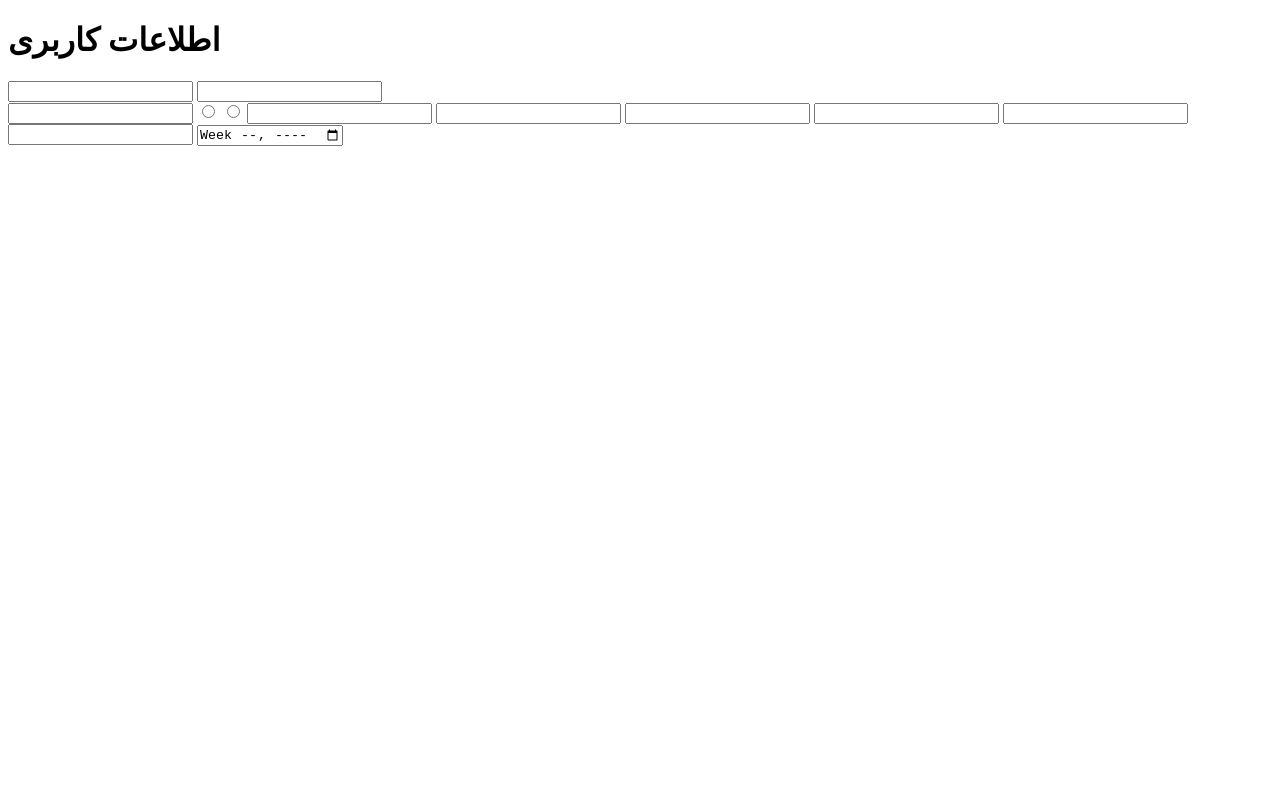
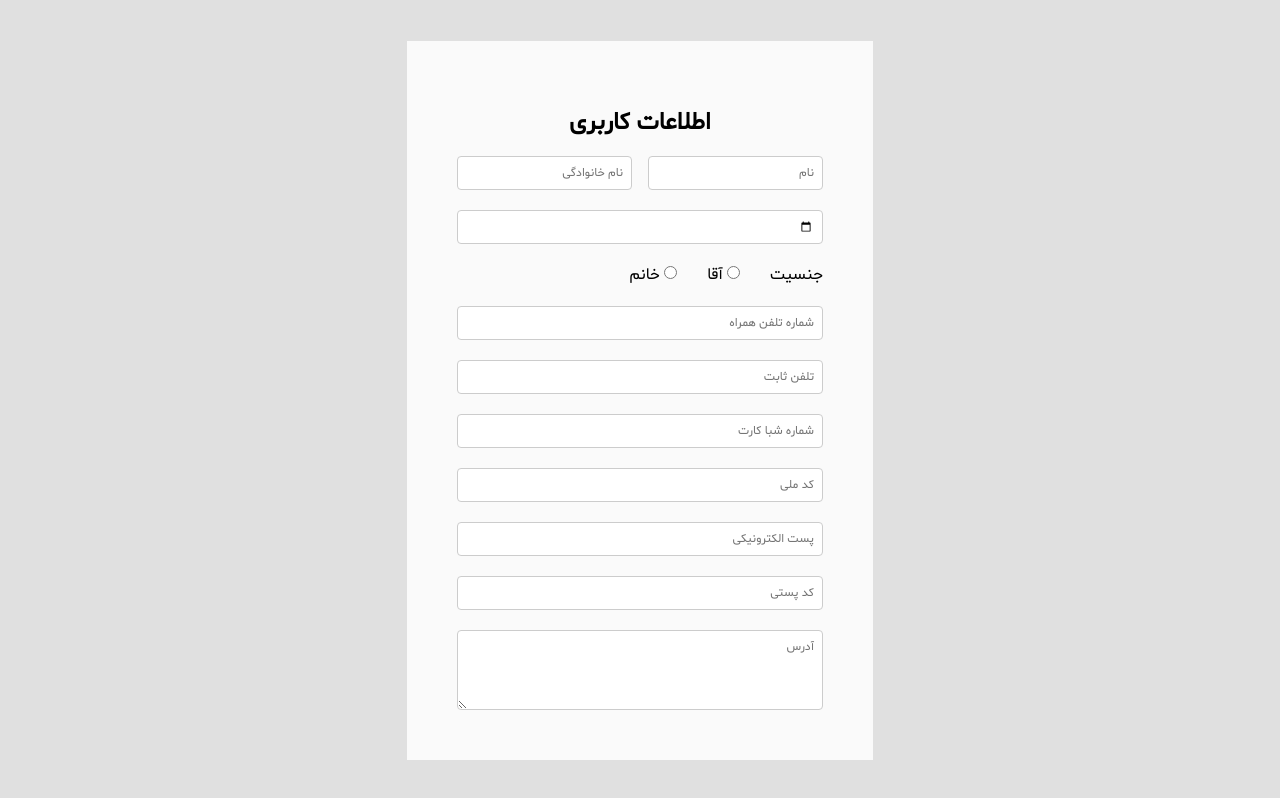
Before and after one commit to Samanjvd/Registeration-Form, a plain HTML site: page index.html in a window 1280 px wide. Drawn offline with Linux system fonts and the light colour scheme.

Commit message:
create form

```diff
--- a/css/styles.css
+++ b/css/styles.css
@@ -0,0 +1,101 @@
+@font-face {
+    font-family: shabnam;
+    src: url(/fonts/Shabnam.woff)format('woff');
+}
+
+*{
+    box-sizing: border-box;
+    margin: 0;
+    padding: 0;
+}
+
+body{
+    height: 100vh;
+    font-family: shabnam;
+    display: flex;
+    align-items: center;
+    justify-content: center;
+    background-color: #E0E0E0;
+}
+
+.input{
+    font-family: shabnam;
+}
+
+.input[type='tel']::placeholder{
+    direction: rtl;
+}
+
+.container{
+    display: flex;
+    flex-direction: column;
+    background: #fafafa;
+    padding: 50px;
+}
+
+.input{
+    padding: 8px;
+    width: 100%;
+    font-size: 12px;
+}
+
+input.input-name {
+    padding: 8px;
+    font-size: 12px;
+}
+
+.text-head {
+    font-size: 12px;
+    padding: 16px 0;
+    display: flex;
+    justify-content: center;
+}
+
+form.form {
+    display: flex;
+    flex-direction: column;
+    gap: 20px;
+}
+
+textarea.input {
+    height: 5rem;
+}
+
+.gender{
+    display: flex;
+    gap: 30px;
+}
+
+.fullname {
+    display: flex;
+    gap: 16px;
+}
+
+.input {
+    border-radius: 4px;
+    border: 1px solid #CCC;
+}
+
+input[type=date]::-webkit-datetime-edit-text {
+    -webkit-appearance: none;
+    display: none;
+}
+
+input[type=date]::-webkit-datetime-edit-month-field {
+    -webkit-appearance: none;
+    display: none;
+}
+
+input[type=date]::-webkit-datetime-edit-day-field {
+    -webkit-appearance: none;
+    display: none;
+}
+
+input[type=date]::-webkit-datetime-edit-year-field {
+    -webkit-appearance: none;
+    display: none;
+}
+
+input[type="tel"]::-webkit-input-placeholder {
+    text-align: right;
+}
--- a/index.html
+++ b/index.html
@@ -1,32 +1,73 @@
 <!DOCTYPE html>
-<html lang="en">
-<head>
-  <meta charset="UTF-8">
-  <meta name="viewport" content="width=device-width, initial-scale=1.0">
-  <title>form</title>
-  <link rel="stylesheet" href="/css/styles.css">
-</head>
-<body>
+<html lang="fa" dir="rtl">
+  <head>
+    <meta charset="UTF-8" />
+    <meta name="viewport" content="width=device-width, initial-scale=1.0" />
+    <title>form</title>
+    <link rel="stylesheet" href="/css/styles.css" />
+  </head>
+  <body>
     <div class="container">
-      <form action="">
+      <div class="text-head">
         <h1>اطلاعات کاربری</h1>
-        <div>
-          <input type="text">
-          <input type="text">
+      </div>
+
+      <form class="form">
+        <div class="form-input fullname">
+          <input type="text" placeholder="نام" class="input input-name" />
+          <input
+            type="text"
+            placeholder="نام خانوادگی"
+            class="input input-name"
+          />
         </div>
-        <input type="text">
-        <label for="">
-          <input type="radio">
-          <input type="radio">
-        </label>
-        <input type="number">
-        <input type="number">
-        <input type="number">
-        <input type="text">
-        <input type="text">
-        <input type="text">
-        <input type="week">
+
+        <div class="form-input">
+          <input
+            type="date"
+            placeholder="تاریخ تولد"
+            class="date-input input"
+          />
+        </div>
+
+        <div class="form-input gender">
+          <label>جنسیت</label>
+          <div class="fullname-input">
+            <input type="radio" class="gender-confirm-m" />
+            <label for="gender-confirm">آقا</label>
+          </div>
+          <div class="fullname-input">
+            <input type="radio" class="gender-confirm-w" />
+            <label for="gender-confirm-w">خانم</label>
+          </div>
+        </div>
+
+        <div class="form-input">
+          <input type="tel" placeholder="شماره تلفن همراه" class="input" />
+        </div>
+
+        <div class="form-input">
+          <input type="tel" placeholder="تلفن ثابت" class="input" />
+        </div>
+
+        <div class="form-input">
+          <input type="number" placeholder="شماره شبا کارت" class="input" />
+        </div>
+
+        <div class="form-input">
+          <input type="number" placeholder="کد ملی" class="input" />
+        </div>
+
+        <div class="form-input">
+          <input type="email" placeholder="پست الکترونیکی" class="input" />
+        </div>
+
+        <div class="form-input">
+          <input type="number" placeholder="کد پستی" class="input" />
+        </div>
+
+        <textarea placeholder="آدرس" class="input"></textarea>
       </form>
     </div>
-</body>
+  </body>
 </html>
```
